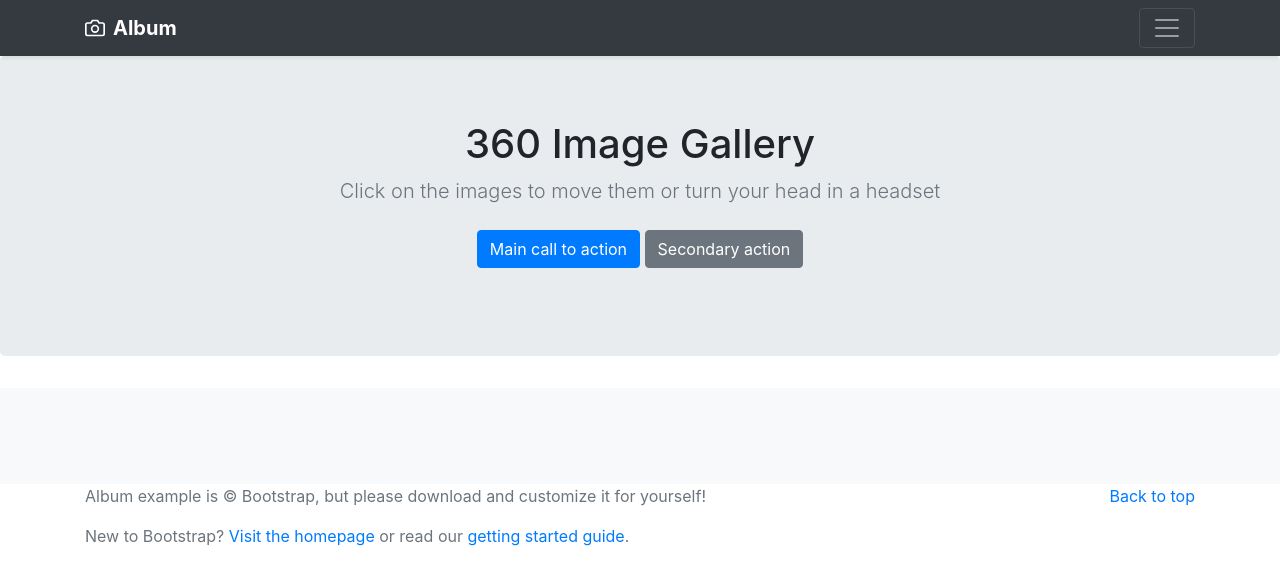
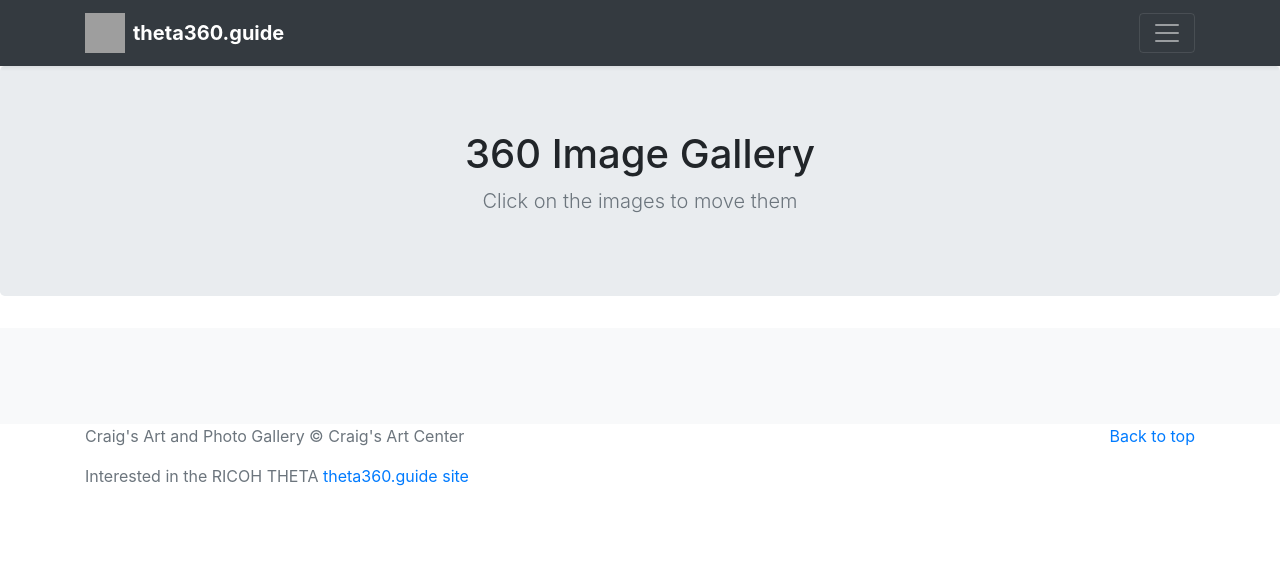
Before and after one commit to theta360developers/beginner-django, a Django app: page / in a window 1280 px wide. Shown: the top 585 px of the page. Run offline with Django 3.2, Linux system fonts and the light colour scheme; data that the repository does not hold is empty; some libraries are stand-ins or nearby versions; grey boxes are pictures that could not be loaded.

Commit message:
finished tutorial

```diff
--- a/gallery/gallery/urls.py
+++ b/gallery/gallery/urls.py
@@ -21,5 +21,6 @@ from django.conf import settings
 
 urlpatterns = [
     path('admin/', admin.site.urls),
-    path('', views.home),
+    path('<int:image_id>', views.details, name="details"),
+    path('', views.home, name="home"),
 ] + static(settings.MEDIA_URL, document_root=settings.MEDIA_ROOT)
--- /dev/null
+++ b/gallery/templates/brand/cool.html
@@ -0,0 +1,104 @@
+
+<!doctype html>
+<html lang="en">
+  <head>
+      {% load static %}
+    <meta charset="utf-8">
+    <meta name="viewport" content="width=device-width, initial-scale=1, shrink-to-fit=no">
+    <meta name="description" content="">
+    <meta name="generator" content="Jekyll v3.8.5">
+    <title>theta360.guide Album example</title>
+    <script src="https://aframe.io/releases/0.9.2/aframe.min.js"></script>
+
+
+    <!-- Bootstrap core CSS -->
+    <link rel="stylesheet" href="https://stackpath.bootstrapcdn.com/bootstrap/4.3.1/css/bootstrap.min.css" integrity="sha384-ggOyR0iXCbMQv3Xipma34MD+dH/1fQ784/j6cY/iJTQUOhcWr7x9JvoRxT2MZw1T" crossorigin="anonymous">
+
+    <style>
+      .bd-placeholder-img {
+        font-size: 1.125rem;
+        text-anchor: middle;
+        -webkit-user-select: none;
+        -moz-user-select: none;
+        -ms-user-select: none;
+        user-select: none;
+      }
+
+      @media (min-width: 768px) {
+        .bd-placeholder-img-lg {
+          font-size: 3.5rem;
+        }
+      }
+
+      a-scene {
+            height: 600px;
+            width: 100%;
+        }
+
+
+    </style>
+    <!-- Custom styles for this template -->
+    <link href="album.css" rel="stylesheet">
+  </head>
+  <body>
+    <header>
+  <div class="collapse bg-dark" id="navbarHeader">
+    <div class="container">
+      <div class="row">
+        <div class="col-sm-8 col-md-7 py-4">
+          <h4 class="text-white">About</h4>
+          <p class="text-muted"> Tons of cool dev tips for 360 image application
+            development and 360 camera usage.
+          </p>
+        </div>
+        <div class="col-sm-4 offset-md-1 py-4">
+          <h4 class="text-white">Contact</h4>
+          <ul class="list-unstyled">
+            <li><a href="https://twitter.com/theta360dev" class="text-white">Follow on Twitter</a></li>
+            <li><a href="https://www.facebook.com/theta360guide/" class="text-white">Like on Facebook</a></li>
+          </ul>
+        </div>
+      </div>
+    </div>
+  </div>
+  <div class="navbar navbar-dark bg-dark shadow-sm">
+    <div class="container d-flex justify-content-between">
+      <a href="/" class="navbar-brand d-flex align-items-center">
+        <!-- <svg xmlns="http://www.w3.org/2000/svg" width="20" height="20" fill="none" stroke="currentColor" stroke-linecap="round" stroke-linejoin="round" stroke-width="2" aria-hidden="true" class="mr-2" viewBox="0 0 24 24" focusable="false"><path d="M23 19a2 2 0 0 1-2 2H3a2 2 0 0 1-2-2V8a2 2 0 0 1 2-2h4l2-3h6l2 3h4a2 2 0 0 1 2 2z"/><circle cx="12" cy="13" r="4"/></svg> -->
+       <img src="https://reviews.theta360.guide/static/theta_logo.png" width="40" height="40" style="margin-right: 8px;" >
+        <strong>theta360.guide</strong>
+      </a>
+      <button class="navbar-toggler" type="button" data-toggle="collapse" data-target="#navbarHeader" aria-controls="navbarHeader" aria-expanded="false" aria-label="Toggle navigation">
+        <span class="navbar-toggler-icon"></span>
+      </button>
+    </div>
+  </div>
+</header>
+
+<main role="main">
+
+    {% block content %}
+
+    {% endblock %}
+
+</main>
+
+<footer class="text-muted">
+  <div class="container">
+    <p class="float-right">
+      <a href="#">Back to top</a>
+    </p>
+    <p>Craig's Art and Photo Gallery &copy; Craig's Art Center </p>
+    <p> Interested in the RICOH THETA <a href="https://community.theta.guide/">
+      theta360.guide site</a>
+    </p>
+  </div>
+</footer>
+<script src="https://code.jquery.com/jquery-3.3.1.slim.min.js" integrity="sha384-q8i/X+965DzO0rT7abK41JStQIAqVgRVzpbzo5smXKp4YfRvH+8abtTE1Pi6jizo" crossorigin="anonymous"></script>
+<script src="https://cdnjs.cloudflare.com/ajax/libs/popper.js/1.14.7/umd/popper.min.js" integrity="sha384-UO2eT0CpHqdSJQ6hJty5KVphtPhzWj9WO1clHTMGa3JDZwrnQq4sF86dIHNDz0W1" crossorigin="anonymous"></script>
+<script src="https://stackpath.bootstrapcdn.com/bootstrap/4.3.1/js/bootstrap.min.js" integrity="sha384-JjSmVgyd0p3pXB1rRibZUAYoIIy6OrQ6VrjIEaFf/nJGzIxFDsf4x0xIM+B07jRM" crossorigin="anonymous"></script>
+
+</body>
+
+
+      </html>
--- a/gallery/templates/theta_images/home.html
+++ b/gallery/templates/theta_images/home.html
@@ -1,84 +1,12 @@
+{% extends 'brand/cool.html' %}
 
-<!doctype html>
-<html lang="en">
-  <head>
-    <meta charset="utf-8">
-    <meta name="viewport" content="width=device-width, initial-scale=1, shrink-to-fit=no">
-    <meta name="description" content="">
-    <meta name="author" content="Mark Otto, Jacob Thornton, and Bootstrap contributors">
-    <meta name="generator" content="Jekyll v3.8.5">
-    <title>Album example · Bootstrap</title>
-
-    <link rel="canonical" href="https://getbootstrap.com/docs/4.3/examples/album/">
-
-    <!-- Bootstrap core CSS -->
-    <link rel="stylesheet" href="https://stackpath.bootstrapcdn.com/bootstrap/4.3.1/css/bootstrap.min.css" integrity="sha384-ggOyR0iXCbMQv3Xipma34MD+dH/1fQ784/j6cY/iJTQUOhcWr7x9JvoRxT2MZw1T" crossorigin="anonymous">
-
-    <style>
-      .bd-placeholder-img {
-        font-size: 1.125rem;
-        text-anchor: middle;
-        -webkit-user-select: none;
-        -moz-user-select: none;
-        -ms-user-select: none;
-        user-select: none;
-      }
-
-      @media (min-width: 768px) {
-        .bd-placeholder-img-lg {
-          font-size: 3.5rem;
-        }
-      }
-    </style>
-    <!-- Custom styles for this template -->
-    <link href="album.css" rel="stylesheet">
-  </head>
-  <body>
-    <header>
-  <div class="collapse bg-dark" id="navbarHeader">
-    <div class="container">
-      <div class="row">
-        <div class="col-sm-8 col-md-7 py-4">
-          <h4 class="text-white">About</h4>
-          <p class="text-muted">Add some information about the album below, the author, or any other background context. Make it a few sentences long so folks can pick up some informative tidbits. Then, link them off to some social networking sites or contact information.</p>
-        </div>
-        <div class="col-sm-4 offset-md-1 py-4">
-          <h4 class="text-white">Contact</h4>
-          <ul class="list-unstyled">
-            <li><a href="#" class="text-white">Follow on Twitter</a></li>
-            <li><a href="#" class="text-white">Like on Facebook</a></li>
-            <li><a href="#" class="text-white">Email me</a></li>
-          </ul>
-        </div>
-      </div>
-    </div>
-  </div>
-  <div class="navbar navbar-dark bg-dark shadow-sm">
-    <div class="container d-flex justify-content-between">
-      <a href="#" class="navbar-brand d-flex align-items-center">
-        <svg xmlns="http://www.w3.org/2000/svg" width="20" height="20" fill="none" stroke="currentColor" stroke-linecap="round" stroke-linejoin="round" stroke-width="2" aria-hidden="true" class="mr-2" viewBox="0 0 24 24" focusable="false"><path d="M23 19a2 2 0 0 1-2 2H3a2 2 0 0 1-2-2V8a2 2 0 0 1 2-2h4l2-3h6l2 3h4a2 2 0 0 1 2 2z"/><circle cx="12" cy="13" r="4"/></svg>
-        <strong>Album</strong>
-      </a>
-      <button class="navbar-toggler" type="button" data-toggle="collapse" data-target="#navbarHeader" aria-controls="navbarHeader" aria-expanded="false" aria-label="Toggle navigation">
-        <span class="navbar-toggler-icon"></span>
-      </button>
-    </div>
-  </div>
-</header>
-
-<main role="main">
-
+{% block content %}
   <section class="jumbotron text-center">
     <div class="container">
       <h1 class="jumbotron-heading">360 Image Gallery</h1>
       <p class="lead text-muted">
-          Click on the images to move them or turn your
-          head in a headset
+          Click on the images to move them
           </p>
-      <p>
-        <a href="#" class="btn btn-primary my-2">Main call to action</a>
-        <a href="#" class="btn btn-secondary my-2">Secondary action</a>
-      </p>
     </div>
   </section>
 
@@ -88,21 +16,20 @@
       <div class="row">
         {% for theta_image in images.all %}
         <div class="col-md-4">
+
           <div class="card mb-4 shadow-sm">
-
-            <img src="{{ theta_image.image.url }}" width="225px">
-
+              <a href="{{ theta_image.id }}">
+            <img src="{{ theta_image.image.url }}" width="100%">
+          </a>
             <div class="card-body">
-              <p class="card-text">This is a wider card with supporting text below as a natural lead-in to additional content. This content is a little bit longer.</p>
+              <p class="card-text">
+                {{ theta_image.summary }}
+              </p>
               <div class="d-flex justify-content-between align-items-center">
-                <div class="btn-group">
-                  <button type="button" class="btn btn-sm btn-outline-secondary">View</button>
-                  <button type="button" class="btn btn-sm btn-outline-secondary">Edit</button>
-                </div>
-                <small class="text-muted">9 mins</small>
               </div>
             </div>
           </div>
+
         </div>
         {% endfor %}
 
@@ -110,22 +37,4 @@
     </div>
   </div>
 
-</main>
-
-<footer class="text-muted">
-  <div class="container">
-    <p class="float-right">
-      <a href="#">Back to top</a>
-    </p>
-    <p>Album example is &copy; Bootstrap, but please download and customize it for yourself!</p>
-    <p>New to Bootstrap? <a href="https://getbootstrap.com/">Visit the homepage</a> or read our <a href="/docs/4.3/getting-started/introduction/">getting started guide</a>.</p>
-  </div>
-</footer>
-<script src="https://code.jquery.com/jquery-3.3.1.slim.min.js" integrity="sha384-q8i/X+965DzO0rT7abK41JStQIAqVgRVzpbzo5smXKp4YfRvH+8abtTE1Pi6jizo" crossorigin="anonymous"></script>
-<script src="https://cdnjs.cloudflare.com/ajax/libs/popper.js/1.14.7/umd/popper.min.js" integrity="sha384-UO2eT0CpHqdSJQ6hJty5KVphtPhzWj9WO1clHTMGa3JDZwrnQq4sF86dIHNDz0W1" crossorigin="anonymous"></script>
-<script src="https://stackpath.bootstrapcdn.com/bootstrap/4.3.1/js/bootstrap.min.js" integrity="sha384-JjSmVgyd0p3pXB1rRibZUAYoIIy6OrQ6VrjIEaFf/nJGzIxFDsf4x0xIM+B07jRM" crossorigin="anonymous"></script>
-
-</body>
-
-
-      </html>
+  {% endblock %}
--- a/gallery/theta_image/models.py
+++ b/gallery/theta_image/models.py
@@ -5,3 +5,6 @@ class Thetaimage(models.Model):
     image = models.ImageField(upload_to='images/')
     title = models.CharField(max_length=80)
     summary = models.CharField(max_length=160)
+
+    def __str__(self):
+        return self.title
--- a/gallery/theta_image/views.py
+++ b/gallery/theta_image/views.py
@@ -1,4 +1,4 @@
-from django.shortcuts import render
+from django.shortcuts import render, get_object_or_404
 from django.http import HttpResponse
 from .models import Thetaimage
 
@@ -9,3 +9,11 @@ def home(request):
         request,
         'theta_images/home.html',
         {'images': images})
+
+
+def details(request, image_id):
+    theta_image = get_object_or_404(Thetaimage, pk=image_id)
+    return render(
+        request,
+        "theta_images/details.html",
+        {"theta_image": theta_image})
```
Also changed, not shown: gallery/templates/theta_images/details.html (added, +19 -0 lines).
